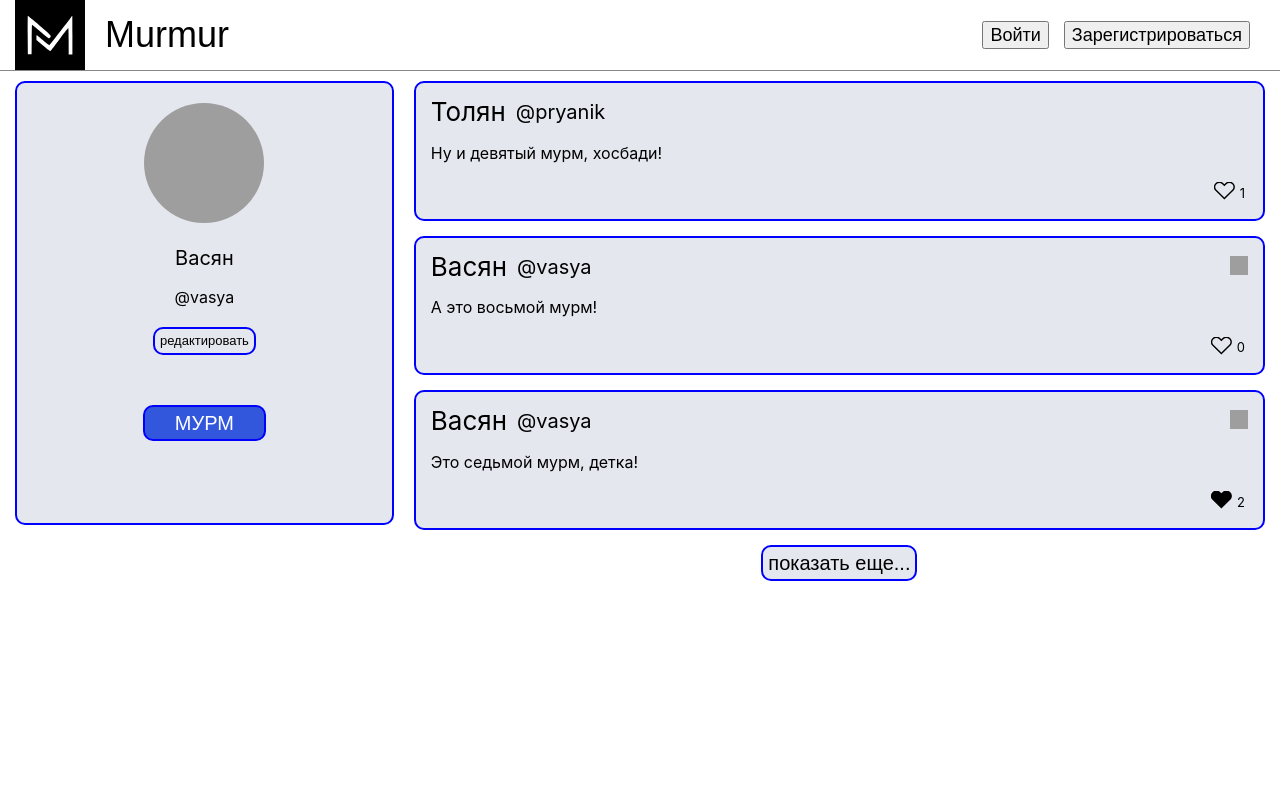
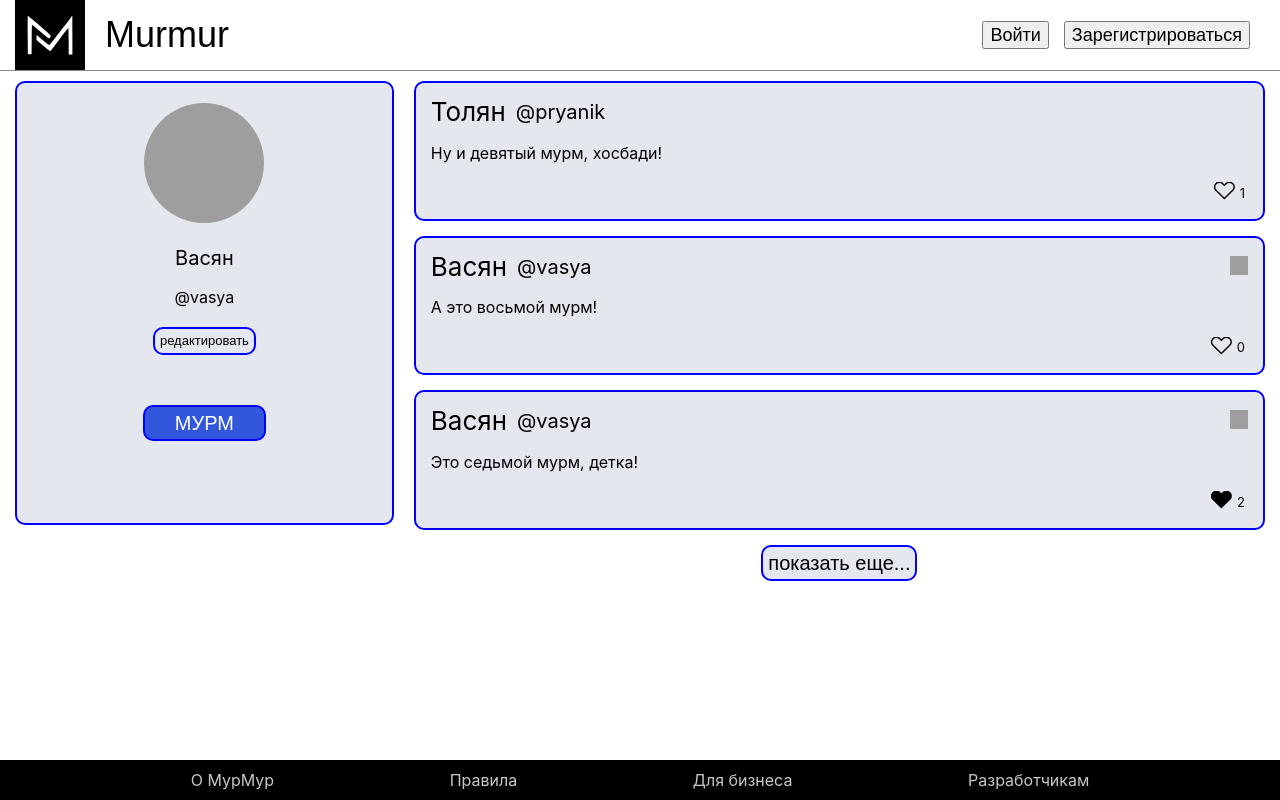
Before and after one commit to Alex76456/murmur, a React (Create React App) app in the folder frontend/: page / in a window 1280 px wide. Built offline with nearby package versions, Linux system fonts and the light colour scheme; grey boxes are pictures that could not be loaded.

Commit message:
feat: add footer

```diff
--- a/frontend/src/components/App.css
+++ b/frontend/src/components/App.css
@@ -12,6 +12,7 @@
 	align-items: center;
 	justify-content: flex-start;
 	box-sizing: border-box;
+	position: relative;
 }
 /*
 * {
--- a/frontend/src/components/App.js
+++ b/frontend/src/components/App.js
@@ -2,6 +2,7 @@ import React from 'react';
 import './App.css';
 import Header from './Header/Header';
 import Main from './Main/Main';
+import Footer from './Footer/Footer';
 import { useState } from 'react'; // <--  хуки лучше так импортировать, так проще понять, что используется чем всматриваться в текст
 import RegistrationPopupForm from './RegistrationPopupForm/RegistrationPopupForm';
 import LoginPopupForm from './LoginPopupForm/LoginPopupForm';
@@ -11,12 +12,12 @@ import AvatarPopupForm from './AvatarPopupForm/AvatarPopupForm';
 import ConfirmDeletePopup from './ConfirmDeletePopup/ConfirmDeletePopup';
 
 function App() {
-	const [ isRegisterOpened, setIsRegisterOpened ] = useState(false);
-	const [ isLoginOpened, setIsLoginOpened ] = useState(false);
-	const [ isEditOpened, setIsEditOpened ] = useState(false);
-	const [ isAddOpened, setIsAddOpened ] = useState(false);
-	const [ isAvatarOpened, setIsAvatarOpened ] = useState(false);
-	const [ isConfirmOpened, setIsConfirmOpened ] = useState(false);
+	const [isRegisterOpened, setIsRegisterOpened] = useState(false);
+	const [isLoginOpened, setIsLoginOpened] = useState(false);
+	const [isEditOpened, setIsEditOpened] = useState(false);
+	const [isAddOpened, setIsAddOpened] = useState(false);
+	const [isAvatarOpened, setIsAvatarOpened] = useState(false);
+	const [isConfirmOpened, setIsConfirmOpened] = useState(false);
 
 	function handleRegisterClick() {
 		setIsRegisterOpened(true);
@@ -55,6 +56,8 @@ function App() {
 					avatarClick={handleAvatarClick}
 					confirmClick={handleConfirmClick}
 				/>
+				{/* {!loggedIn && <Footer />} */}
+				<Footer />
 				<RegistrationPopupForm isOpened={isRegisterOpened} onClose={closeAllPopups} />
 				<LoginPopupForm isOpened={isLoginOpened} onClose={closeAllPopups} />
 				<EditPopupForm isOpened={isEditOpened} onClose={closeAllPopups} />
--- /dev/null
+++ b/frontend/src/components/Footer/Footer.css
@@ -0,0 +1,25 @@
+.footer {
+  width: 100%;
+  padding: 10px 15px;
+  box-sizing: border-box;
+  background-color: black;
+}
+
+.footer__nav-list {
+  margin: 0;
+  padding: 0;
+  width: 100%;
+  display: flex;
+  justify-content: space-evenly;
+  align-items: center;
+  list-style: none;
+}
+
+.footer__nav-link {
+  text-decoration: none;
+  color: #c7c7c7;
+}
+
+.footer__nav-link:hover {
+  color: white;
+}
--- /dev/null
+++ b/frontend/src/components/Footer/Footer.js
@@ -0,0 +1,26 @@
+import React from 'react';
+import { Link } from 'react-router-dom';
+import './Footer.css';
+
+function Footer() {
+  return (
+    <footer className="footer">
+      <ul className="footer__nav-list">
+        <li className="footer__nav-item">
+          <Link className="footer__nav-link" to="/">О МурМур</Link>
+        </li>
+        <li className="footer__nav-item">
+          <Link className="footer__nav-link" to="/">Правила</Link>
+        </li>
+        <li className="footer__nav-item">
+          <Link className="footer__nav-link" to="/">Для бизнеса</Link>
+        </li>
+        <li className="footer__nav-item">
+          <Link className="footer__nav-link" to="/">Разработчикам</Link>
+        </li>
+      </ul>
+    </footer>
+  );
+}
+
+export default Footer;
--- a/frontend/src/components/Main/Main.css
+++ b/frontend/src/components/Main/Main.css
@@ -1,5 +1,6 @@
 .main {
 	width: 100%;
+	flex: 1;
 	display: flex;
 	justify-content: space-between;
 	align-items: flex-start;
```
